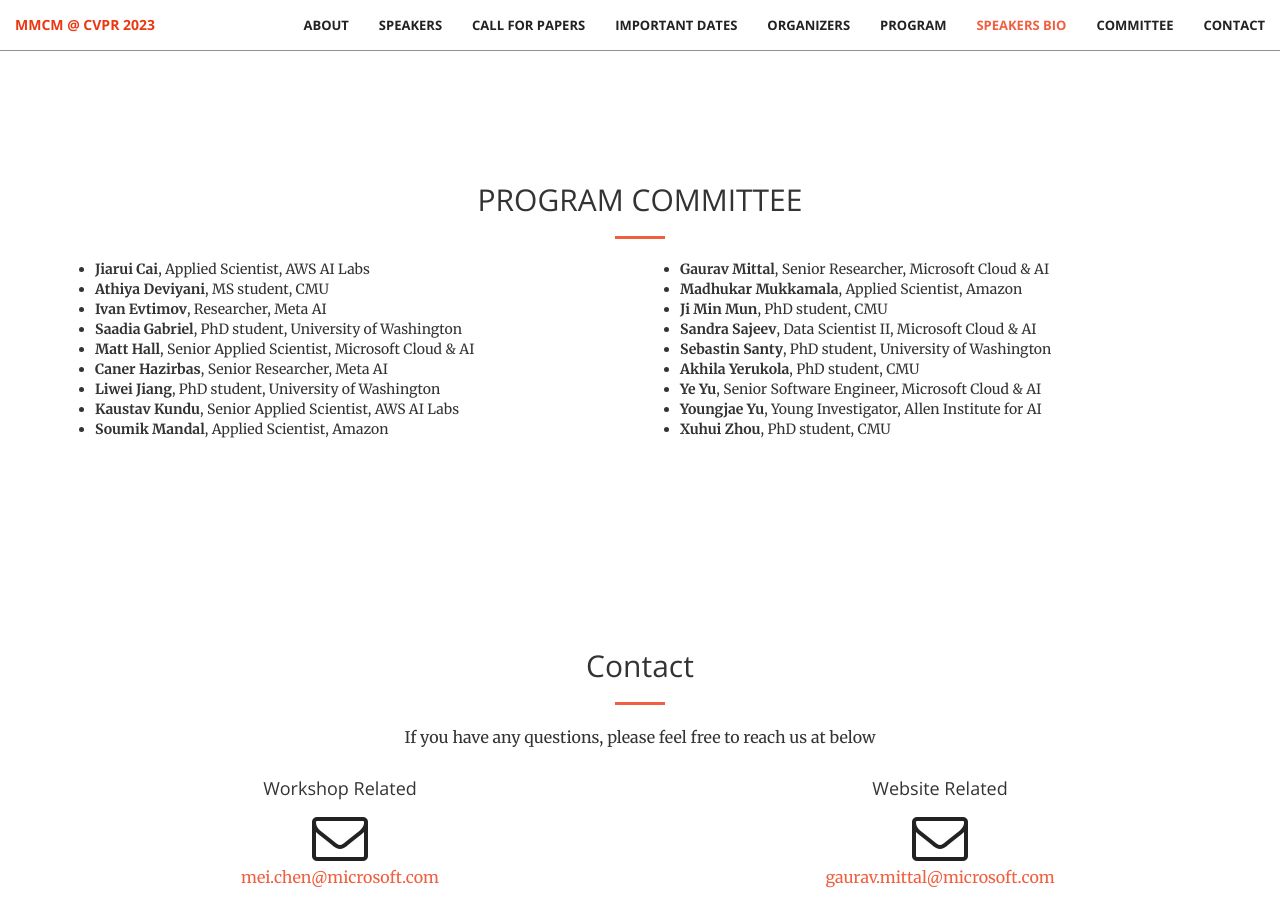
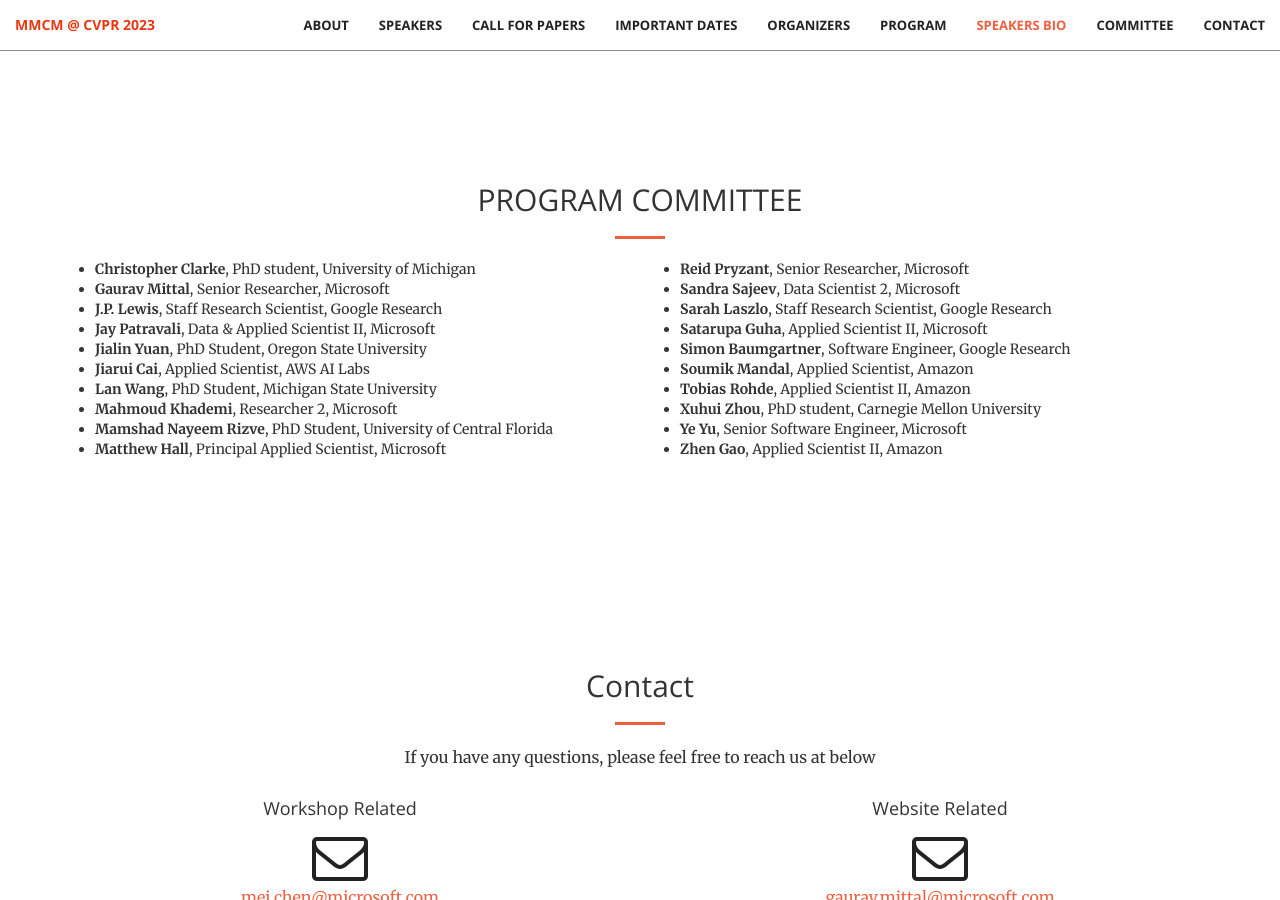
Before and after one commit to multimodal-content-moderation/multimodal-content-moderation.github.io, a Jekyll site: the page built from index.html, in a window 1280 px wide and 900 px high, scrolled down 7791 px. Built offline with Jekyll 4.4.1, drawn with Linux system fonts in a browser that asks for light colours.

Commit message:
update pc

```diff
--- a/_includes/programcommittee.html
+++ b/_includes/programcommittee.html
@@ -7,31 +7,60 @@
           </div>
         </div>
         <div class="row no-gutter">
+<!--            <div class="col-md-6 text-center">-->
+<!--                <ul class="bg-gray" align="left">-->
+<!--                    <li><b>Jiarui Cai</b>, Applied Scientist, AWS AI Labs</li>-->
+<!--                    <li><b>Athiya Deviyani</b>, MS student, CMU</li>-->
+<!--                    <li><b>Ivan Evtimov</b>, Researcher, Meta AI</li>-->
+<!--                    <li><b>Saadia Gabriel</b>, PhD student, University of Washington</li>-->
+<!--                    <li><b>Matt Hall</b>, Senior Applied Scientist, Microsoft Cloud & AI</li>-->
+<!--                    <li><b>Caner Hazirbas</b>, Senior Researcher, Meta AI</li>-->
+<!--                    <li><b>Liwei Jiang</b>, PhD student, University of Washington</li>-->
+<!--                    <li><b>Kaustav Kundu</b>, Senior Applied Scientist, AWS AI Labs</li>-->
+<!--                    <li><b>Soumik Mandal</b>, Applied Scientist, Amazon</li>-->
+<!--                </ul>-->
+<!--            </div>-->
+<!--            <div class="col-md-6 text-center">-->
+<!--                <ul class="bg-gray" align="left">-->
+<!--                    <li><b>Gaurav Mittal</b>, Senior Researcher, Microsoft Cloud & AI</li>-->
+<!--                    <li><b>Madhukar Mukkamala</b>, Applied Scientist, Amazon</li>-->
+<!--                    <li><b>Ji Min Mun</b>, PhD student, CMU</li>-->
+<!--                    <li><b>Sandra Sajeev</b>, Data Scientist II, Microsoft Cloud & AI</li>-->
+<!--                    <li><b>Sebastin Santy</b>, PhD student, University of Washington</li>-->
+<!--                    <li><b>Akhila Yerukola</b>, PhD student, CMU</li>-->
+<!--                    <li><b>Ye Yu</b>, Senior Software Engineer, Microsoft Cloud & AI</li>-->
+<!--                    <li><b>Youngjae Yu</b>, Young Investigator, Allen Institute for AI</li>-->
+<!--                    <li><b>Xuhui Zhou</b>, PhD student, CMU</li>-->
+<!--                </ul>-->
+<!--            </div>-->
+
             <div class="col-md-6 text-center">
                 <ul class="bg-gray" align="left">
+                    <li><b>Christopher Clarke</b>, PhD student, University of Michigan</li>
+                    <li><b>Gaurav Mittal</b>, Senior Researcher, Microsoft</li>
+                    <li><b>J.P. Lewis</b>, Staff Research Scientist, Google Research</li>
+                    <li><b>Jay	Patravali</b>, Data & Applied Scientist II, Microsoft</li>
+                    <li><b>Jialin Yuan</b>, PhD Student, Oregon State University</li>
                     <li><b>Jiarui Cai</b>, Applied Scientist, AWS AI Labs</li>
-                    <li><b>Athiya Deviyani</b>, MS student, CMU</li>
-                    <li><b>Ivan Evtimov</b>, Researcher, Meta AI</li>
-                    <li><b>Saadia Gabriel</b>, PhD student, University of Washington</li>
-                    <li><b>Matt Hall</b>, Senior Applied Scientist, Microsoft Cloud & AI</li>
-                    <li><b>Caner Hazirbas</b>, Senior Researcher, Meta AI</li>
-                    <li><b>Liwei Jiang</b>, PhD student, University of Washington</li>
-                    <li><b>Kaustav Kundu</b>, Senior Applied Scientist, AWS AI Labs</li>
-                    <li><b>Soumik Mandal</b>, Applied Scientist, Amazon</li>
+                    <li><b>Lan	Wang</b>, PhD Student, Michigan State University</li>
+                    <li><b>Mahmoud	Khademi</b>, Researcher 2, Microsoft</li>
+                    <li><b>Mamshad Nayeem Rizve</b>, PhD Student, University of Central Florida</li>
+                    <li><b>Matthew	Hall</b>, Principal Applied Scientist, Microsoft</li>
                 </ul>
             </div>
             <div class="col-md-6 text-center">
                 <ul class="bg-gray" align="left">
-                    <li><b>Gaurav Mittal</b>, Senior Researcher, Microsoft Cloud & AI</li>
-                    <li><b>Madhukar Mukkamala</b>, Applied Scientist, Amazon</li>
-                    <li><b>Ji Min Mun</b>, PhD student, CMU</li>
-                    <li><b>Sandra Sajeev</b>, Data Scientist II, Microsoft Cloud & AI</li>
-                    <li><b>Sebastin Santy</b>, PhD student, University of Washington</li>
-                    <li><b>Akhila Yerukola</b>, PhD student, CMU</li>
-                    <li><b>Ye Yu</b>, Senior Software Engineer, Microsoft Cloud & AI</li>
-                    <li><b>Youngjae Yu</b>, Young Investigator, Allen Institute for AI</li>
-                    <li><b>Xuhui Zhou</b>, PhD student, CMU</li>
-                </ul>
+                    <li><b>Reid Pryzant</b>, Senior Researcher, Microsoft</li>
+                    <li><b>Sandra Sajeev</b>, Data Scientist 2, Microsoft</li>
+                    <li><b>Sarah Laszlo</b>, Staff Research Scientist, Google Research</li>
+                    <li><b>Satarupa Guha</b>, Applied Scientist II, Microsoft</li>
+                    <li><b>Simon Baumgartner</b>, Software Engineer, Google Research</li>
+                    <li><b>Soumik Mandal</b>, Applied Scientist, Amazon</li>
+                    <li><b>Tobias Rohde</b>, Applied Scientist II, Amazon</li>
+                    <li><b>Xuhui Zhou</b>, PhD student, Carnegie Mellon University</li>
+                    <li><b>Ye Yu</b>, Senior Software Engineer, Microsoft</li>
+                    <li><b>Zhen Gao</b>, Applied Scientist II,	Amazon</li>
+                    </ul>
             </div>
         </div>
     </div>
```
